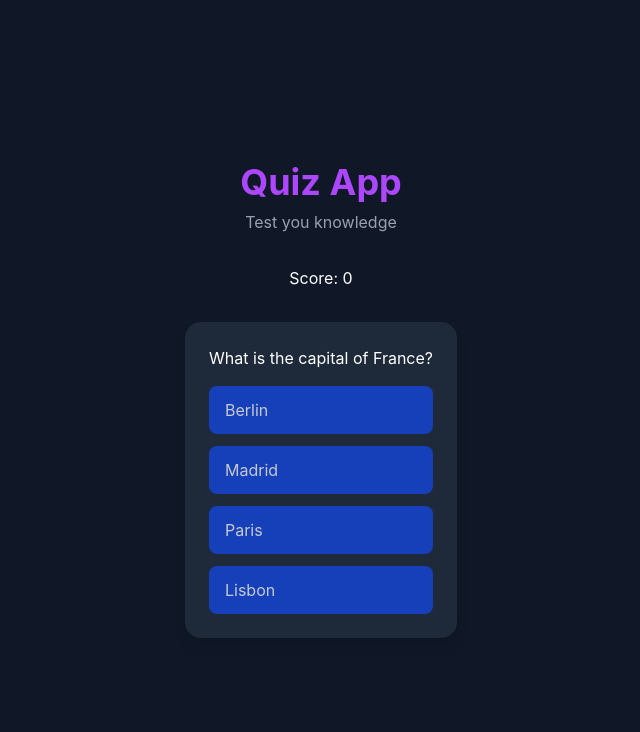
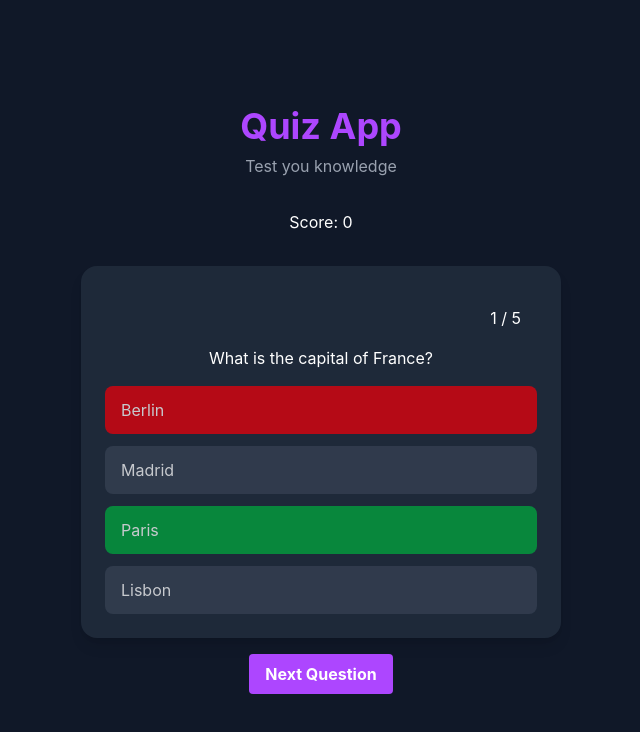
Before and after one commit to seriiserii825/react-web-dev-quiz, a React (Vite) app: page / in a window 1280 px wide. Both pictures are taken after a click on the button "Berlin". Shown: the top 732 px of the page, without its empty margins (319-959 px from the left). Built offline with nearby package versions, Linux system fonts and the light colour scheme.

Commit message:
feat: total and current question

```diff
--- a/src/App.tsx
+++ b/src/App.tsx
@@ -19,6 +19,19 @@ function App() {
       setScore(score + 1);
     }
   }
+
+  const isLastQuestion = currentQuestion === questions.length - 1;
+
+  function goToNextQuestion() {
+    if (!isLastQuestion) {
+      setCurrentQuestion(currentQuestion + 1);
+      setSelectedAnswer(null);
+      setWasSelected(false);
+    } else {
+      setIsFinished(true);
+    }
+  }
+
   return (
     <div className="min-h-screen bg-gray-900 px-4 text-white flex items-center justify-center flex-col">
       <div className="text-center">
@@ -29,7 +42,18 @@ function App() {
           data={questions[currentQuestion]}
           wasSelected={wasSelected}
           onAnswer={handleAnswer}
+          selected={selectedAnswer}
+          currentQuestionIndex={currentQuestion + 1}
+          totalQuestionsLength={questions.length}
         />
+        {wasSelected && (
+          <button
+            className="mt-4 bg-purple-500 hover:bg-purple-700 text-white font-bold py-2 px-4 rounded"
+            onClick={goToNextQuestion}
+          >
+            {isLastQuestion ? "See result" : "Next Question"}
+          </button>
+        )}
       </div>
     </div>
   );
--- a/src/components/QuestionCard.tsx
+++ b/src/components/QuestionCard.tsx
@@ -1,23 +1,49 @@
-import React, { useState } from "react";
+import React from "react";
 import type { IQuestion } from "../data/questions";
 
 interface Props {
   data: IQuestion;
   onAnswer: (option: string) => void;
   wasSelected: boolean;
+  selected?: string;
+  currentQuestionIndex: number;
+  totalQuestionsLength: number;
 }
 
-export const QuestionCard: React.FC<Props> = ({ data, onAnswer, wasSelected }) => {
+export const QuestionCard: React.FC<Props> = ({
+  data,
+  onAnswer,
+  wasSelected,
+  selected,
+  currentQuestionIndex,
+  totalQuestionsLength,
+}) => {
   const { question, options, answer } = data;
 
+  function getButtonStyle(option: string) {
+    if (!wasSelected)
+      return "bg-blue-700 text-white hover:bg-blue-800 hover:scale-101 transition duration-200";
+
+    if (option === answer) {
+      return "bg-green-600 text-white";
+    } else if (option !== answer && option === selected) {
+      return "bg-red-600 text-white";
+    } else {
+      return "bg-gray-700 text-white";
+    }
+  }
+
   return (
-    <div className="bg-gray-800 p-6 rounded-2xl shadow-lg w-full max-w-2xl border-gray-700">
+    <div className="bg-gray-800 p-6 rounded-2xl shadow-lg w-120 border-gray-700">
+      <h2 className="text-right font-xl text-white p-4">
+        {currentQuestionIndex} / {totalQuestionsLength}
+      </h2>
       <p className="mb-4">{question}</p>
       <div className="flex flex-col gap-3">
         {options.map((option, index) => (
           <button
             onClick={() => onAnswer(option)}
-            className="text-left px-4 py-3 cursor-pointer bg-blue-700 text-white rounded-lg disabled:opacity-75 disabled:cursor-not-allowed"
+            className={`${getButtonStyle(option)} text-left px-4 py-3 cursor-pointer bg-blue-700 text-white rounded-lg disabled:opacity-75 disabled:cursor-not-allowed `}
             key={index}
             disabled={wasSelected}
           >
```
